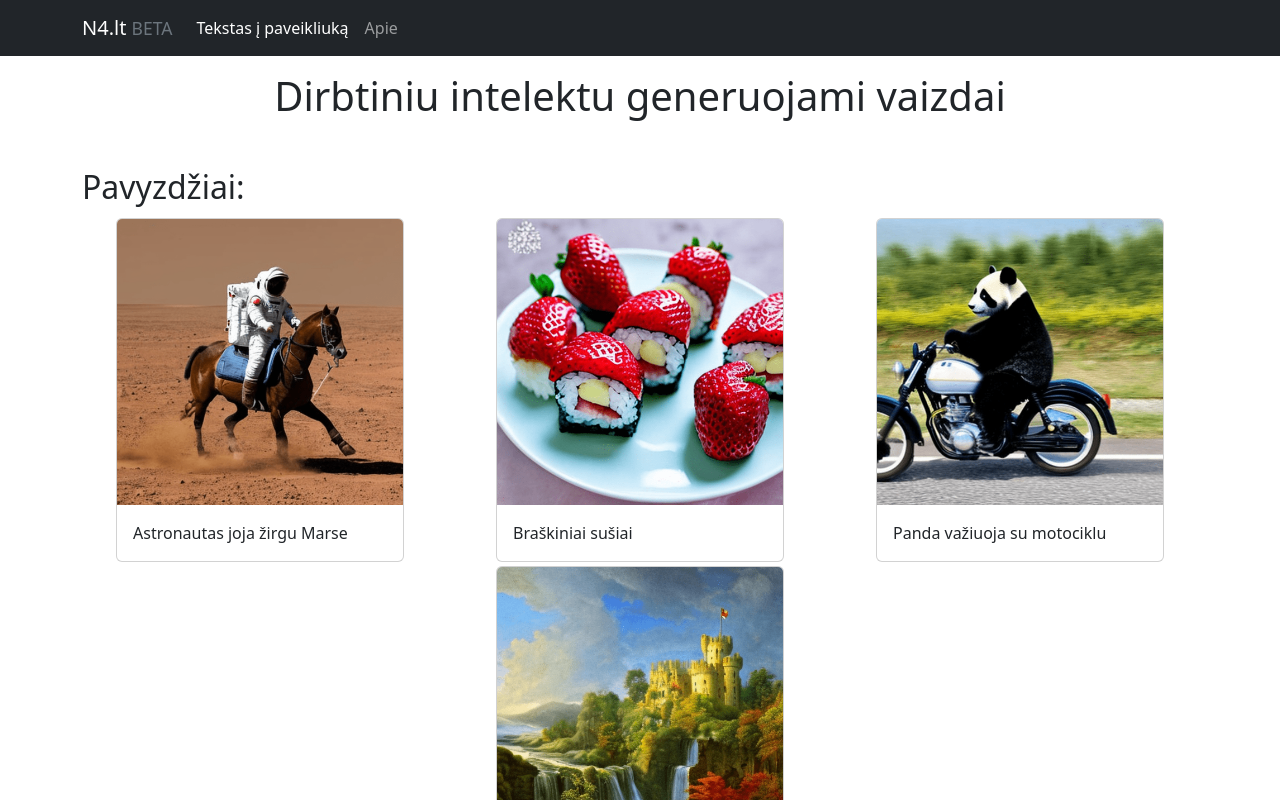
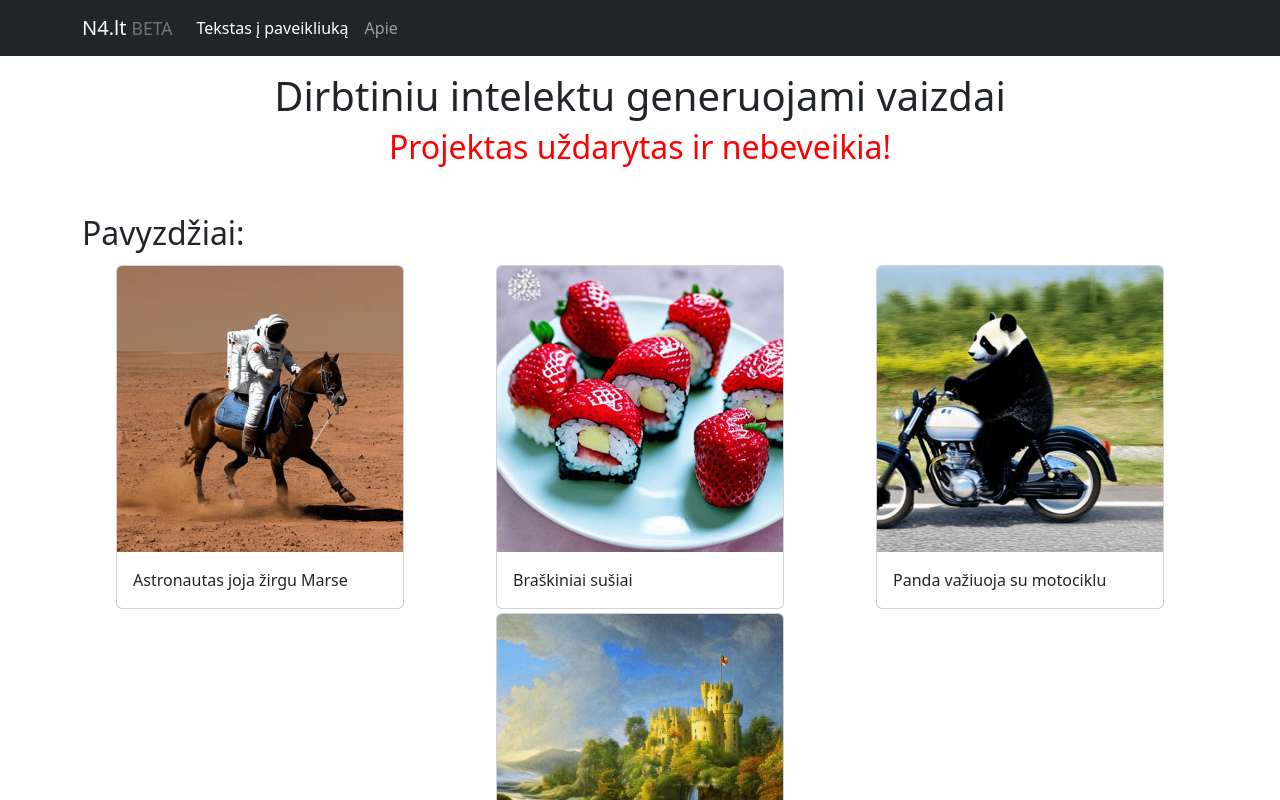
Before and after one commit to vaidasgudas/n4, a React (Create React App) app: page / in a window 1280 px wide. Shown: the top 800 px of the page. Built offline with nearby package versions, Linux system fonts and the light colour scheme.

Commit message:
Project closed text

```diff
--- a/src/Components/TextToImg.js
+++ b/src/Components/TextToImg.js
@@ -135,6 +135,7 @@ function TextToImg() {
   return <>
     <div className="text-center mt-3 mb-5">
       <h1>Dirbtiniu intelektu generuojami vaizdai</h1>
+      <h2 style={{color:'red'}}>Projektas uždarytas ir nebeveikia!</h2>
     </div>
 
     { imagesHistory.length === 0 && <TextToImgExamples /> }
```
